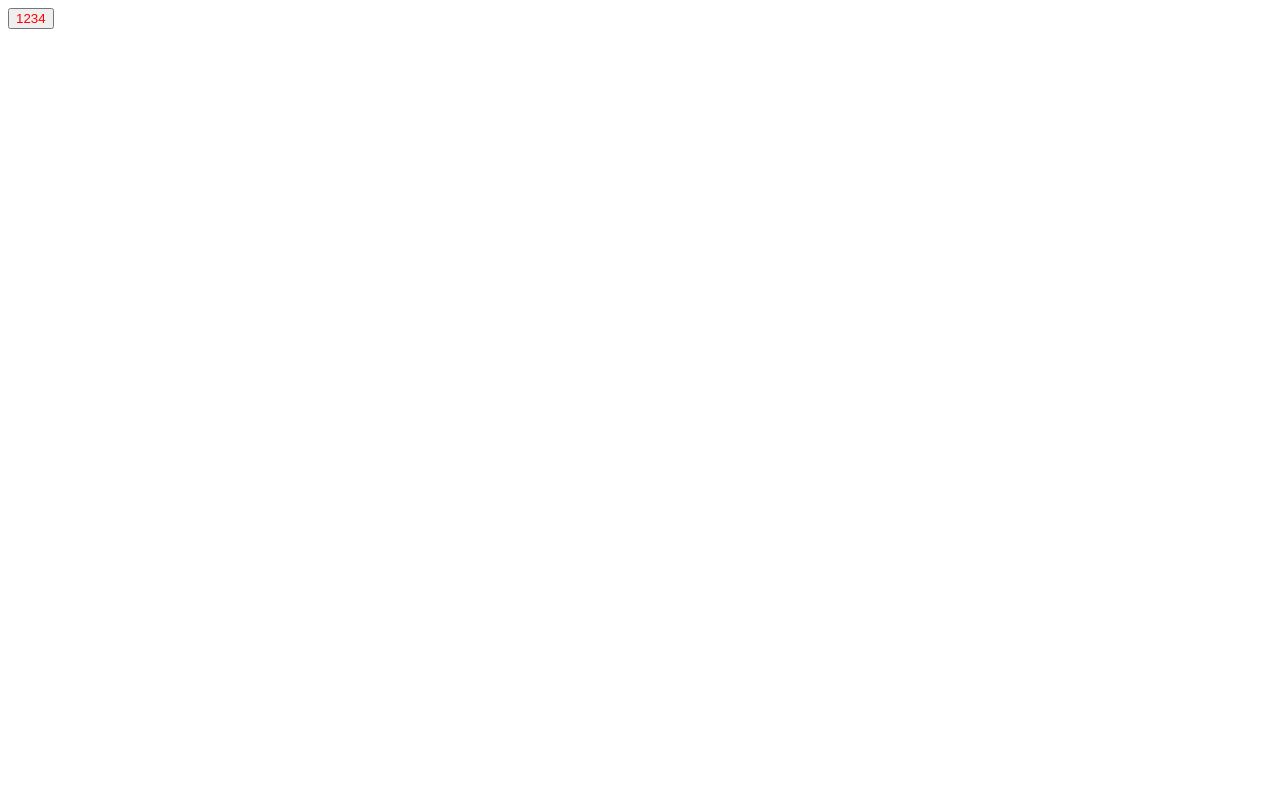
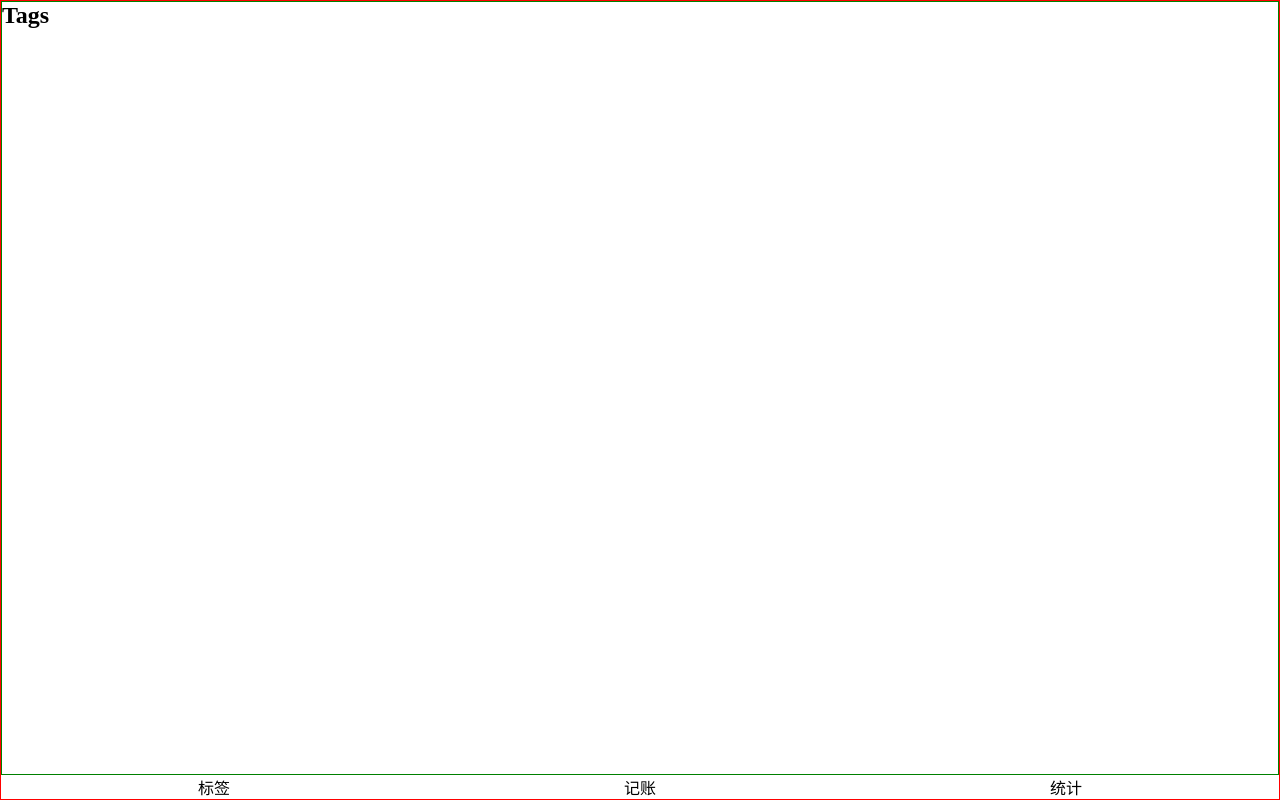
Before and after one commit to xna00/money, a React (Create React App) app: page /#/tags in a window 1280 px wide. Built offline with nearby package versions, Linux system fonts and the light colour scheme.

Commit message:
完成导航栏布局

```diff
--- a/package.json
+++ b/package.json
@@ -14,6 +14,7 @@
     "node-sass": "npm:dart-sass@^1.25.0",
     "react": "^17.0.1",
     "react-dom": "^17.0.1",
+    "react-router-dom": "^5.2.0",
     "react-scripts": "4.0.1",
     "styled-components": "^5.2.1",
     "typescript": "^4.0.3",
@@ -42,5 +43,8 @@
       "last 1 firefox version",
       "last 1 safari version"
     ]
+  },
+  "devDependencies": {
+    "@types/react-router-dom": "^5.1.7"
   }
 }
--- a/src/App.tsx
+++ b/src/App.tsx
@@ -1,16 +1,85 @@
 import React from 'react';
+import {
+    HashRouter as Router,
+    Switch,
+    Route,
+    Link,
+    Redirect
+} from "react-router-dom";
 import styled from "styled-components";
 
-const Button = styled.button`
-color: red;
+
+const Wrapper = styled.div`
+border: 1px solid red;
+display: flex;
+flex-direction: column;
+height: 100vh;
+`
+const Main = styled.main`
+border: 1px solid green;
+flex-grow: 1;
+overflow: auto;
+`
+const Nav = styled.nav`
+> ul {
+  display: flex;
+  justify-content: space-around;
+}
 `
 
 function App() {
     return (
-        <div>
-            <Button>1234</Button>
-        </div>
+        <Router>
+            <Wrapper>
+                <Main>
+                    <Switch>
+                        <Route path="/tags">
+                            <Tags/>
+                        </Route>
+                        <Route path="/money">
+                            <Money/>
+                        </Route>
+                        <Route path="/statistics">
+                            <Statistics/>
+                        </Route>
+                        <Redirect exact from="/" to="/tags"/>
+                        <Route path="*">
+                            <NoMatch/>
+                        </Route>
+                    </Switch>
+                </Main>
+                <Nav>
+                    <ul>
+                        <li>
+                            <Link to="/tags">标签</Link>
+                        </li>
+                        <li>
+                            <Link to="/money">记账</Link>
+                        </li>
+                        <li>
+                            <Link to="/statistics">统计</Link>
+                        </li>
+                    </ul>
+                </Nav>
+            </Wrapper>
+        </Router>
     );
 }
 
+function NoMatch() {
+    return <div>NOT FOUND!</div>
+}
+
+function Tags() {
+    return <h2>Tags</h2>;
+}
+
+function Money() {
+    return <h2>Money</h2>;
+}
+
+function Statistics() {
+    return <h2>Sta</h2>;
+}
+
 export default App;
--- /dev/null
+++ b/src/index.scss
@@ -0,0 +1,18 @@
+@import-normalize ;
+
+* {
+  margin: 0;
+  padding: 0
+}
+
+*, *::before, *::after {
+  box-sizing: border-box
+}
+
+ul, ol {
+  list-style: none;
+}
+a{
+  text-decoration: none;
+  color: inherit;
+}
--- a/src/index.tsx
+++ b/src/index.tsx
@@ -2,6 +2,8 @@ import React from 'react';
 import ReactDOM from 'react-dom';
 import App from './App';
 import reportWebVitals from './reportWebVitals';
+
+import 'index.scss'
 
 ReactDOM.render(
   <React.StrictMode>
```
Also changed, not shown: 1 other file (tests, documents, lock files or other folders).
